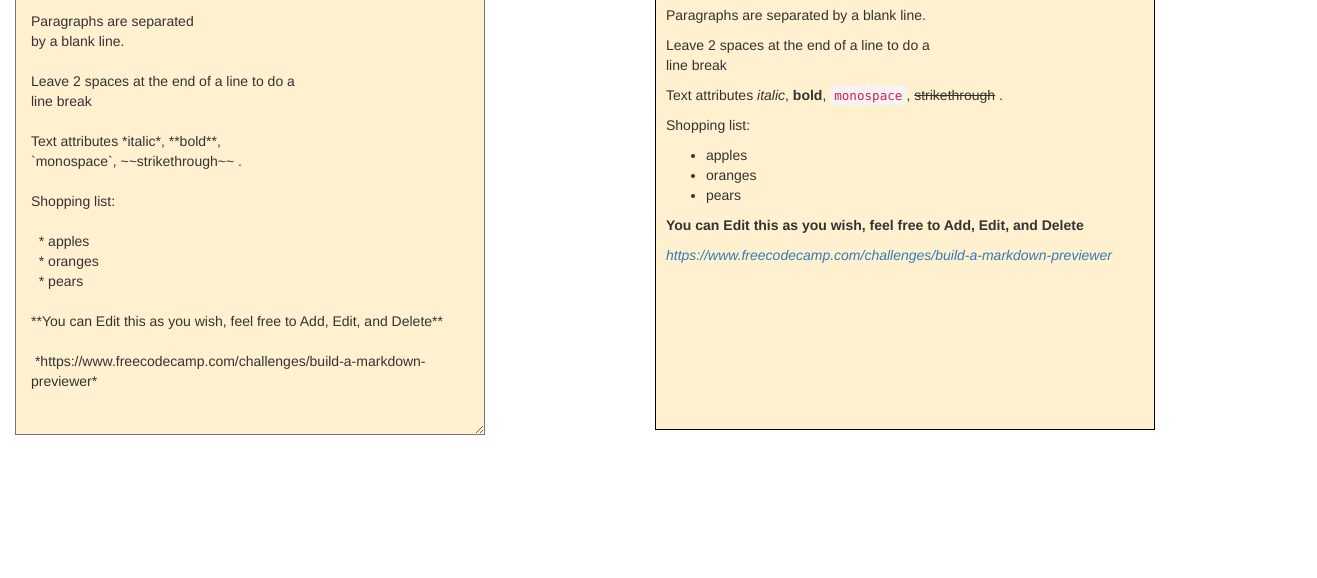
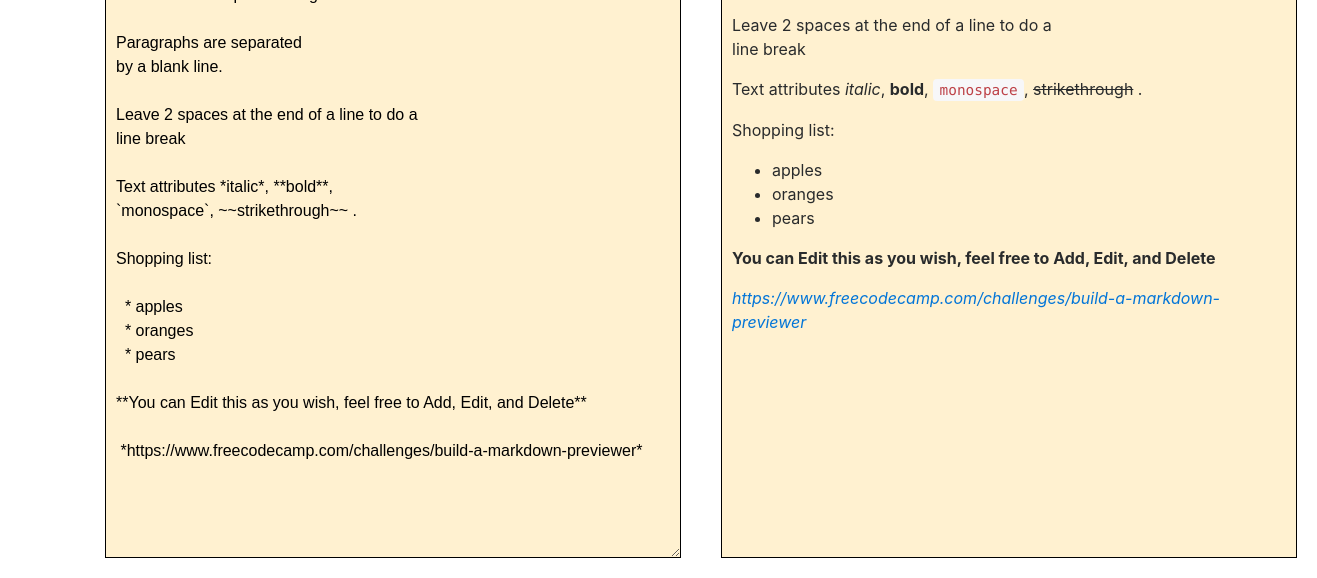
Before and after one commit to amran16/Markdown_Project, a React app: page / in a window 1280 px wide. Shown: the part 244-822 px from the top of the page, 1317 px wide, since content can reach past the window. Before the commit the page ends 800 px from the top, so only its background shows below. Built offline with nearby package versions, Linux system fonts and the light colour scheme.

Commit message:
updated the styling

```diff
--- a/public/index.html
+++ b/public/index.html
@@ -10,8 +10,8 @@
     -->
     <link rel="manifest" href="%PUBLIC_URL%/manifest.json">
     <link rel="shortcut icon" href="%PUBLIC_URL%/favicon.ico">
-    <link rel="stylesheet" href="https://maxcdn.bootstrapcdn.com/bootstrap/3.3.7/css/bootstrap.min.css"
-    integrity="sha384-BVYiiSIFeK1dGmJRAkycuHAHRg32OmUcww7on3RYdg4Va+PmSTsz/K68vbdEjh4u"
+    <link rel="stylesheet" href="https://maxcdn.bootstrapcdn.com/bootstrap/4.0.0-alpha.6/css/bootstrap.min.css"
+    integrity="sha384-rwoIResjU2yc3z8GV/NPeZWAv56rSmLldC3R/AZzGRnGxQQKnKkoFVhFQhNUwEyJ"
     crossorigin="anonymous">
     <!--
       Notice the use of %PUBLIC_URL% in the tags above.
--- a/src/components/App.js
+++ b/src/components/App.js
@@ -19,7 +19,7 @@ class App extends Component {
 
   render() {
     return (
-        <div>
+        <div className='container'>
             <Markdown handleInput = {this.handleInput} inputText = {this.state.inputText} />
             <Previewer inputText = {this.state.inputText}/>
        </div>
--- a/src/components/markdown.js
+++ b/src/components/markdown.js
@@ -3,13 +3,15 @@ import React from 'react';
 const Markdown = (props) => {
 
     return (
-      <div className='col-md-6'>
+      <div>
        <h3 className='headers'>Markdown</h3>
+       <form>
         <textarea
           className = "input"
           value = {props.inputText}
           onChange = {props.handleInput}>
         </textarea>
+       </form>
       </div>
     );
 
--- a/src/components/previewer.js
+++ b/src/components/previewer.js
@@ -3,7 +3,7 @@ import marked from 'marked';
 
 const Previewer = (props) => {
     return (
-      <div className='col-md-6'>
+      <div>
         <h3 className='headers'>Previewer</h3>
          <div className="output" dangerouslySetInnerHTML={{__html: marked(props.inputText)}}></div>
       </div>
--- a/src/style/index.css
+++ b/src/style/index.css
@@ -1,3 +1,12 @@
+.container {
+  display: -webkit-box;
+  display: -ms-flexbox;
+  display: flex;
+  -ms-flex-pack: distribute;
+      justify-content: space-around;
+
+}
+
 .headers{
   font-size: 40px;
   color:  #A52A2A;
@@ -5,19 +14,13 @@
   margin-left: 150px;
 }
 
-.input{
-   width: 470px;
-   height: 600px;
-   margin-top: 5px;
-   padding: 15px;
-   background: #FFF1D0;
-}
-
-.output{
-   width: 500px;
-   height: 600px;
-   padding: 5px 10px;
+.input, .output{
+   width: 45vw;
+   height: 730px;
+   padding: 10px;
+   margin: 20px;
    background: #FFF1D0;
    border: 1px solid black;
+   float: left;
    overflow: auto;
 }
```
Also changed, not shown: README.md.
